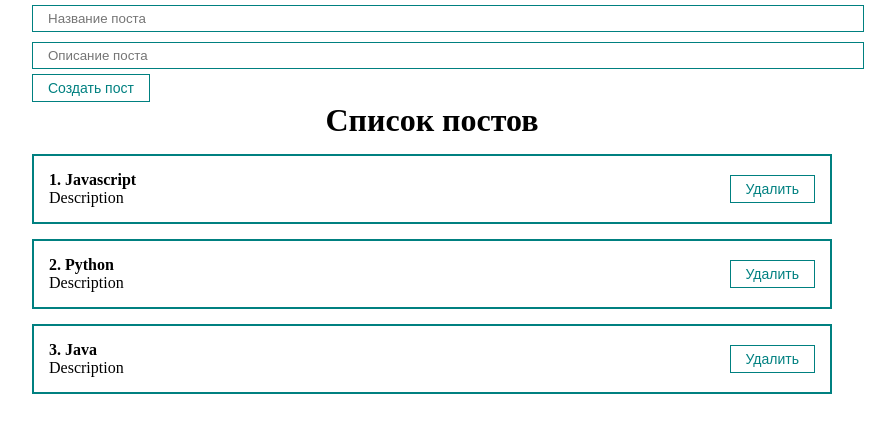
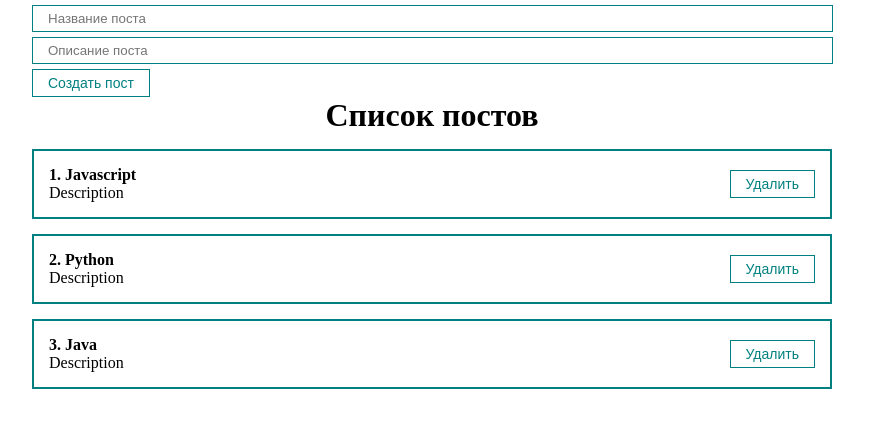
Before and after one commit to wfalcon/react-fund-course, a React (Create React App) app: page / in a window 1280 px wide. Shown: the top 432 px of the page, without its empty margins (208-1103 px from the left). Built offline with nearby package versions, Linux system fonts and the light colour scheme.

Commit message:
https://youtu.be/GNrdg3PzpJQ?t=2902

```diff
--- a/src/components/UI/input/MyInput.module.css
+++ b/src/components/UI/input/MyInput.module.css
@@ -1,5 +1,6 @@
 .myInput {
-    width: 100%;
+    display: block;
+    width: 769px;
     padding: 5px 15px;
     margin: 5px 0;
     border: 1px solid teal;
--- a/src/styles/App.css
+++ b/src/styles/App.css
@@ -6,6 +6,10 @@
 #root {
     display: flex;
     justify-content: center;
+}
+
+form {
+    box-sizing: border-box;
 }
 
 .App {
```
